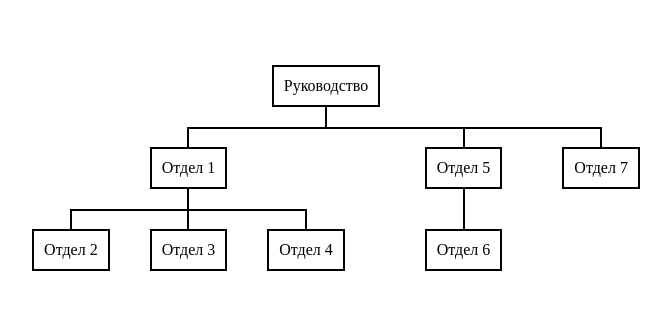
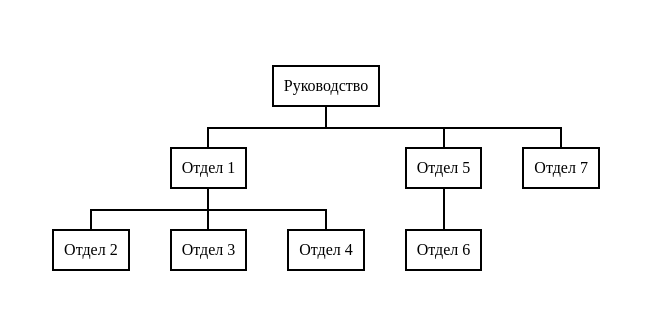
Before and after one commit to Juris-Berkulis/organization_structure, a Vue app: page / in a window 1280 px wide. Shown: the top 310 px of the page, without its empty margins (314-985 px from the left). Built offline with nearby package versions, Linux system fonts and the light colour scheme.

Commit message:
1. Change the styles in the "DepartmentInOrganization" component to display departments in the organization structure at the same horizontal distance from each other.

```diff
--- a/src/components/DragAndDrop03/DepartmentInOrganization.vue
+++ b/src/components/DragAndDrop03/DepartmentInOrganization.vue
@@ -94,7 +94,7 @@ export default {
 
 <template>
 <div
-    class="department"
+    :class="['department', {department__last: !department.children?.length}]"
     v-for="department in departmentsList"
     :key="department.name"
     @drop="event => onDrop(event, department)"
@@ -120,6 +120,9 @@ export default {
     position: relative;
     display: flex;
     flex-direction: column;
+}
+
+.department__last {
     padding: 0 20px;
 }
 
```
